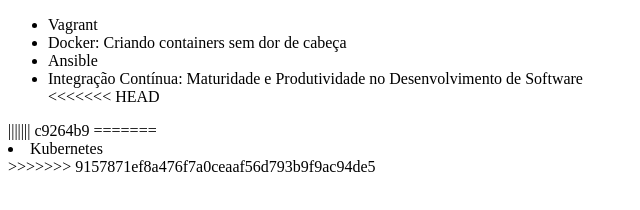
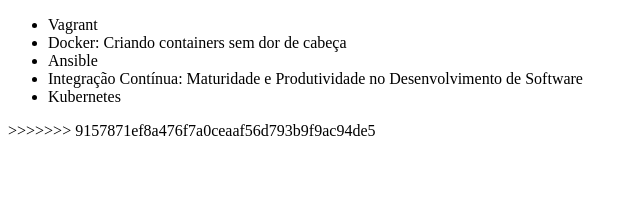
Before and after one commit to ps4macedo/alura_aula_git, a plain HTML site: page index.html in a window 1280 px wide. Shown: the whole page, without its empty margins (0-640 px from the left). Drawn offline with Linux system fonts and the light colour scheme.

Commit message:
corrigindo mais conflitos

```diff
--- a/index.html
+++ b/index.html
@@ -10,11 +10,6 @@
         <li>Docker: Criando containers sem dor de cabeça </li>
         <li>Ansible</li>
         <li>Integração Contínua: Maturidade e Produtividade no Desenvolvimento de Software</li>
-<<<<<<< HEAD
-	</ul>
-||||||| c9264b9
-    </ul>
-=======
 		<li>Kubernetes</li>
     </ul>
 >>>>>>> 9157871ef8a476f7a0ceaaf56d793b9f9ac94de5
```
